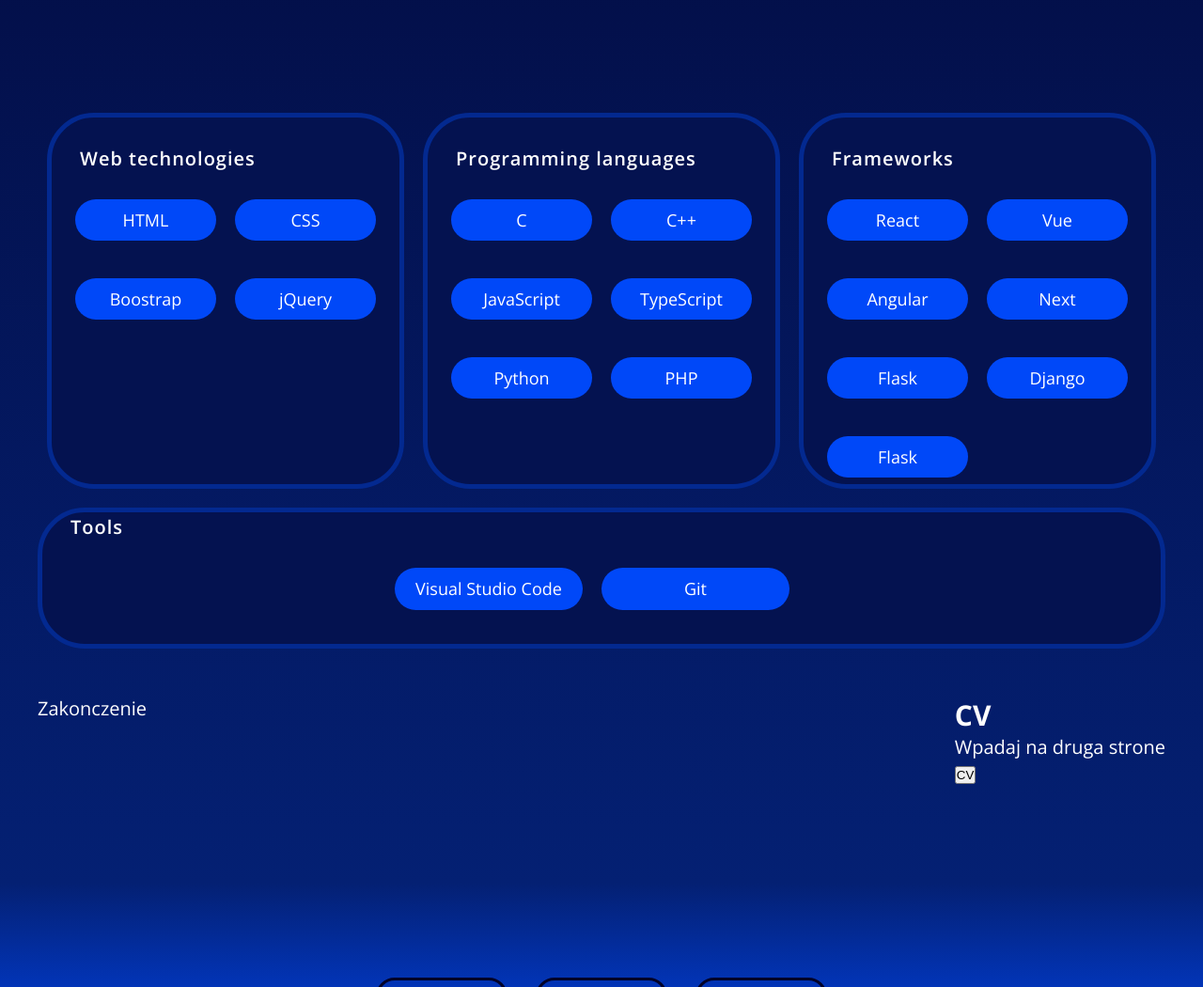
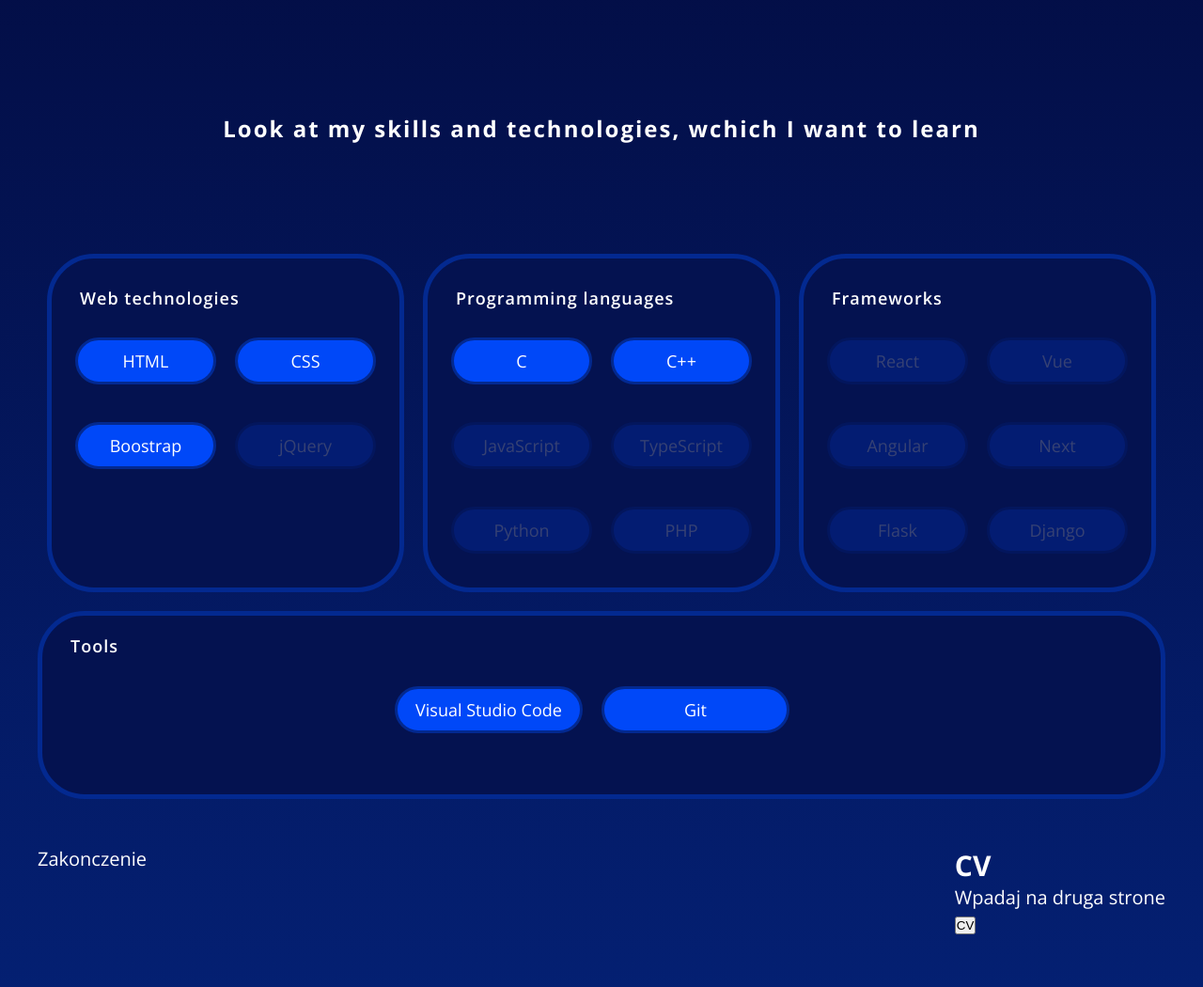
Before and after one commit to michsias/Portfolio, a plain HTML site: page index.html in a window 1280 px wide. Shown: the part 900-1950 px from the top of the page at 94% size. Drawn offline with nearby package versions, Linux system fonts and the light colour scheme.

Commit message:
Flexbox is ready in experience section

```diff
--- a/index.html
+++ b/index.html
@@ -126,10 +126,17 @@
             </Section>
 
             <Section>
-                <div  id="experienceDiv">
+                <div  id="experienceSectionDiv">
+                    <div id="settingsExperienceDiv">
+                        <h2 id="tiitleExperienceDivs"> Look at my skills and technologies,
+                            wchich I want to learn
+                        </h2>
+                    </div>
+
+
                     <div class="experience" id="webTechnologies">
-                        <div class="nameTag">
-                            <p> Web technologies </p>
+                        <div>
+                            <p class="nameTag"> Web technologies </p>
                         </div>
 
                         <div class="divsList">
@@ -137,52 +144,51 @@
                                 <li> HTML </li>
                                 <li> CSS </li>
                                 <li> Boostrap </li>
-                                <li> jQuery </li>
+                                <li class="blocked"> jQuery </li>
 
                             </ul>
                         </div>
                     </div>
 
                     <div class="experience" id="programingLanguages">
-                        <div class="nameTag">
-                            <p> Programming languages </p>
+                        <div>
+                            <p class="nameTag"> Programming languages </p>
                         </div>
 
                         <div class="divsList">
                             <ul class="skillsList">
                                 <li> C </li>
                                 <li> C++ </li>
-                                <li> JavaScript </li>
-                                <li> TypeScript </li>
-                                <li> Python </li>
-                                <li> PHP </li>
+                                <li class="blocked"> JavaScript </li>
+                                <li class="blocked"> TypeScript </li>
+                                <li class="blocked"> Python </li>
+                                <li class="blocked"> PHP </li>
                             </ul>
                         </div>
 
                     </div>
 
                     <div class="experience" id="frameworks">
-                        <div class="nameTag">
-                            <p> Frameworks </p>
+                        <div>
+                            <p class="nameTag"> Frameworks </p>
                         </div>
 
                         <div class="divsList">
                             <ul class="skillsList">
-                                <li> React </li>
-                                <li> Vue </li>
-                                <li> Angular </li>
-                                <li> Next </li>
-                                <li> Flask </li>
-                                <li> Django </li>
-                                <li> Flask </li>
+                                <li class="blocked"> React </li>
+                                <li class="blocked"> Vue </li>
+                                <li class="blocked"> Angular </li>
+                                <li class="blocked"> Next </li>
+                                <li class="blocked"> Flask </li>
+                                <li class="blocked"> Django </li>
                             </ul>
                         </div>
                     </div>
 
                     <div class="experience" id="tools" >
 
-                        <div class="nameTag">
-                                <p> Tools </p>
+                        <div>
+                            <p class="nameTag" id="nameTagTools"> Tools </p>
                         </div>
 
                         <div class="divsList" id="divTools">
--- a/main.css
+++ b/main.css
@@ -339,7 +339,7 @@ h2 > span
     border-radius: 100px;
 }
 
-#experienceDiv
+#experienceSectionDiv
 {
     display: flex;
     justify-content: space-around;
@@ -355,12 +355,26 @@ h2 > span
     margin-right: auto;
 }
 
+#settingsExperienceDiv
+{
+    width: 100%;
+    height: 150px;
+}
+
+#tiitleExperienceDivs
+{
+    text-align: center;
+    font-size: 24px;
+    letter-spacing: 2px;
+    font-weight: 700;
+}
+
 .experience
 {
     display: flex;
     flex-direction: column;
 
-    height: 400px;
+    height: 360px;
     width: 380px;
 
     background-color: rgb(4,18,80);
@@ -370,14 +384,14 @@ h2 > span
 
 .nameTag
 {
-    width: 280px;
-
     margin-top: 30px;
     margin-left: 30px;
     margin-right: 30px;
 
+    font-size: 18px;
     font-weight: 600;
     letter-spacing: 1px;
+
 }
 
 .divsList
@@ -414,6 +428,14 @@ h2 > span
 
     border-radius: 100px;
     background-color: #0048f8;
+
+    border: 3px solid #032990;
+}
+
+#nameTagTools
+{
+    margin-top: 20px;
+    display: inline-block;
 }
 
 #divTools
@@ -425,8 +447,9 @@ h2 > span
 {
     display: flex;
     justify-content: center;
+
     width: 1200px;
-    max-height: 150px;
+    max-height: 200px;
 
     margin-top: 20px;
 }
@@ -448,9 +471,15 @@ h2 > span
 #ulTools > li
 {
     width: 200px;
-    height: 45px;
+    height: 50px;
 
     margin-right: 20px;
+}
+
+/*Klasa do wysarzenia diva*/
+.blocked
+{
+    opacity: 0.2;
 }
 
 #footerMain
```
